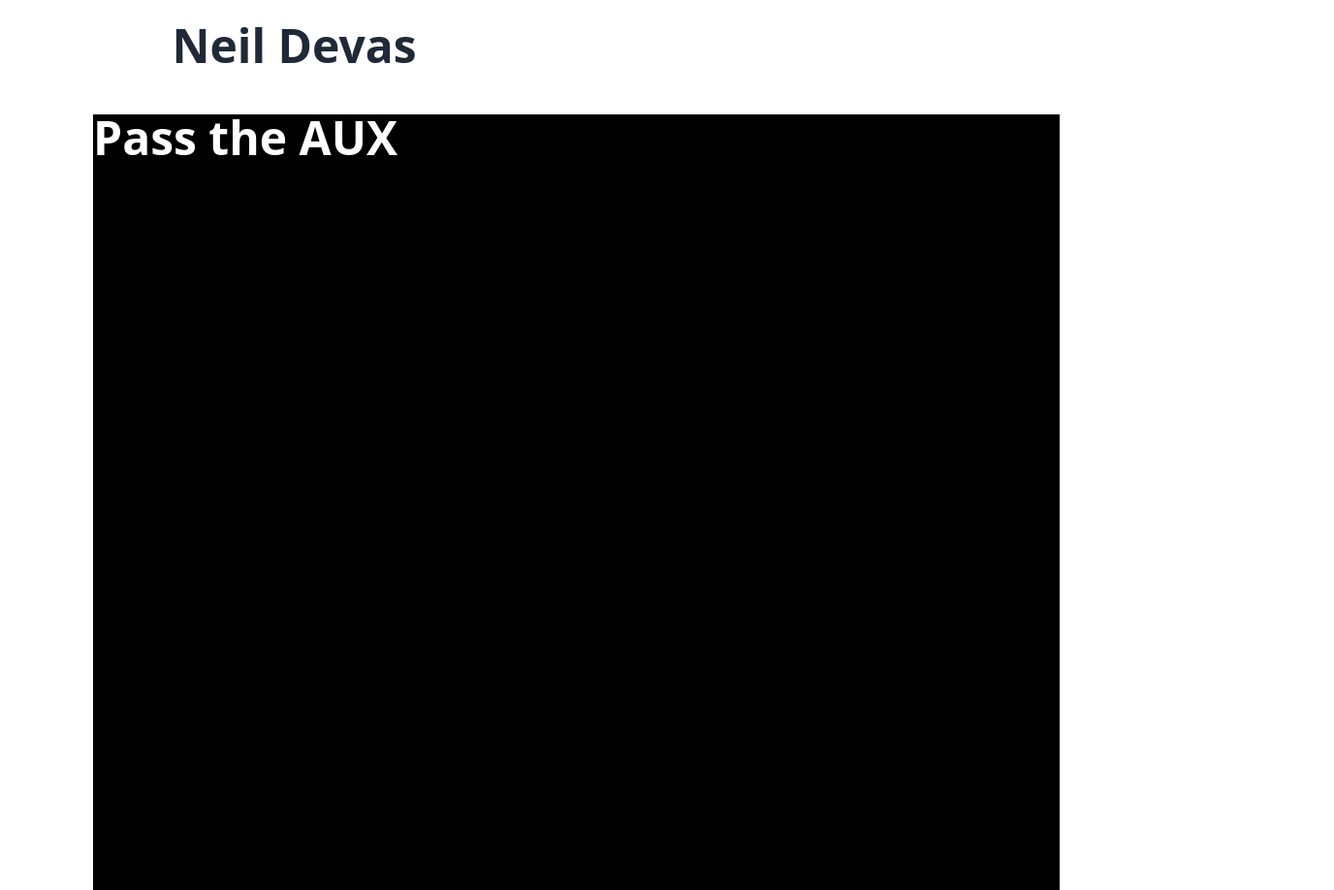
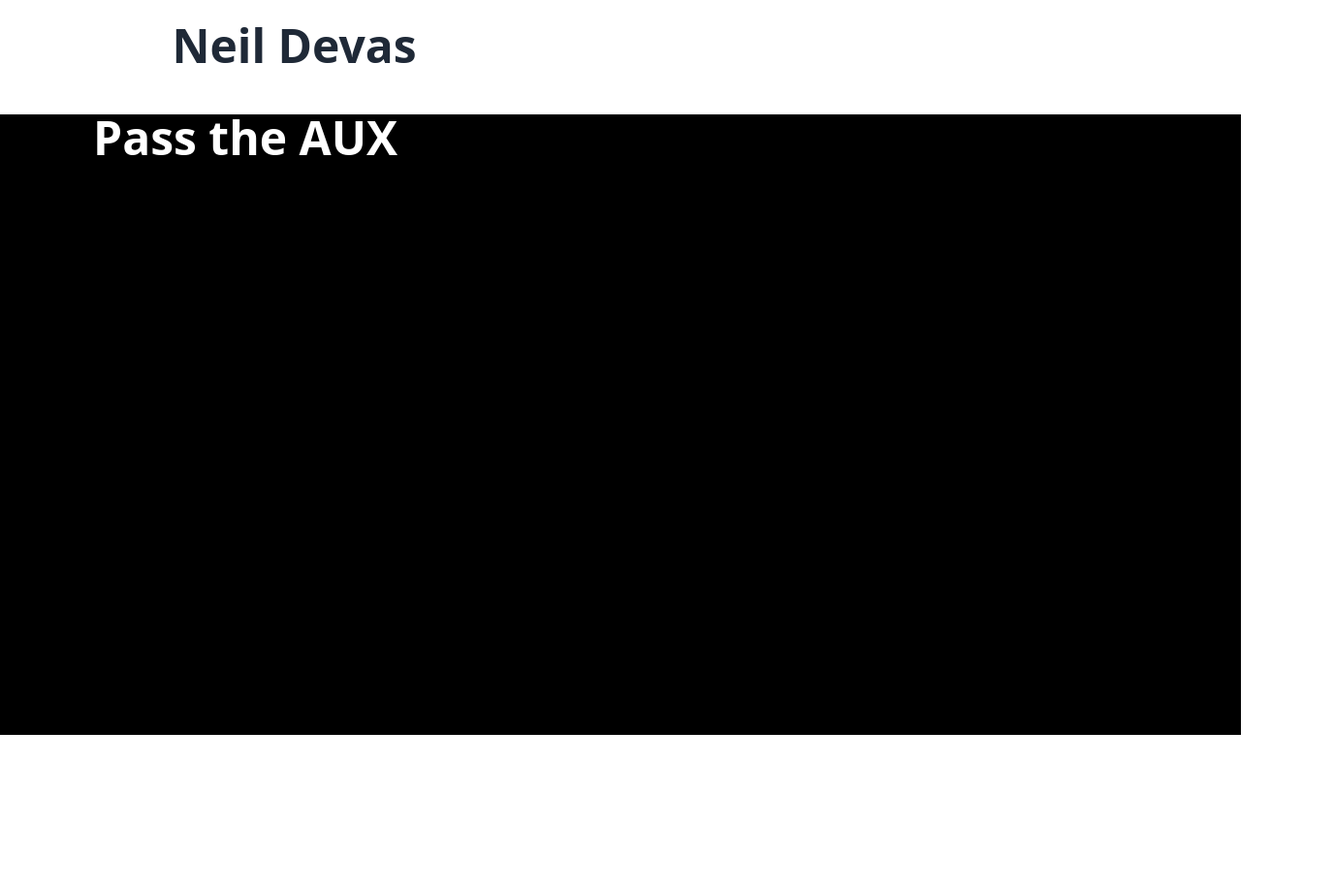
Before and after one commit to neildevas/personal-site, a Gatsby site: page /projects/pass-the-aux/ in a window 1280 px wide. Shown: the whole page at 97% size, 1376 px wide, since content can reach past the window. After the commit the page ends 800 px from the top, so only its background shows below. Built offline with nearby package versions, Linux system fonts and the light colour scheme; Gatsby itself is replaced by a stand-in of ours.

Commit message:
start project section

```diff
--- a/src/components/ProjectLayout.js
+++ b/src/components/ProjectLayout.js
@@ -2,11 +2,11 @@ import React from "react"
 import PropTypes from "prop-types"
 import { useStaticQuery, graphql } from "gatsby"
 import Header from "./header"
-import "./layout.css"
+// import "./layout.css"
 
-const Layout = ({ children }) => {
+const ProjectLayout = ({ children }) => {
   const data = useStaticQuery(graphql`
-      query SiteTitleQuery {
+      query Something {
           site {
               siteMetadata {
                   title
@@ -17,18 +17,14 @@ const Layout = ({ children }) => {
 
   return (
     <div className={'w-screen'}>
-      <div className={'w-full bg-black'}>
-        <div className={'mx-auto max-w-6xl px-4 md:px-8 pb-40'}>
-          <Header siteTitle={data.site.siteMetadata?.title || `Title`}/>
-          <main>{children}</main>
-        </div>
-      </div>
+      <Header siteTitle={data.site.siteMetadata?.title || `Title`}/>
+      <main>{children}</main>
     </div>
   )
 }
 
-Layout.propTypes = {
+ProjectLayout.propTypes = {
   children: PropTypes.node.isRequired,
 }
 
-export default Layout
+export default ProjectLayout
--- a/src/components/project.js
+++ b/src/components/project.js
@@ -3,13 +3,14 @@ import { Link } from "gatsby"
 import Image from 'gatsby-image'
 
 const Project = ({ imageData, title, url }) => (
-  <div className={'w-11/12 bg-black'}>
-    <div className={'h-screen w-screen'}>
-      <div className={'h-screen'}>
+  <div className={'w-full'}>
+    <div className={'project-hero-section'}>
+      <div className={'mx-auto max-w-6xl px-4 md:px-8 pb-40 h-full'}>
         <h1 className={'text-white'}>{title}</h1>
       </div>
     </div>
   </div>
+
 )
 
 export default Project;
--- a/src/styles/global.css
+++ b/src/styles/global.css
@@ -51,4 +51,8 @@
     .full-width-section {
         @apply w-full max-w-6xl mx-auto
     }
+    .project-hero-section {
+        height: 80vh;
+        @apply w-full bg-black
+    }
 }
--- a/src/templates/project.js
+++ b/src/templates/project.js
@@ -2,6 +2,7 @@ import React from 'react'
 import { graphql } from "gatsby";
 import Layout from "../components/layout"
 import Project from "../components/project"
+import ProjectLayout from "../components/ProjectLayout"
 
 export const query = graphql`
     query MyQuery($slug: String!) {
@@ -18,9 +19,9 @@ export const query = graphql`
 const ProjectTemplate = ({ data }) => {
   const project = data.projectsJson;
   return (
-    <Layout>
+    <ProjectLayout>
       <Project {...project} />
-    </Layout>
+    </ProjectLayout>
   )
 }
 
```
